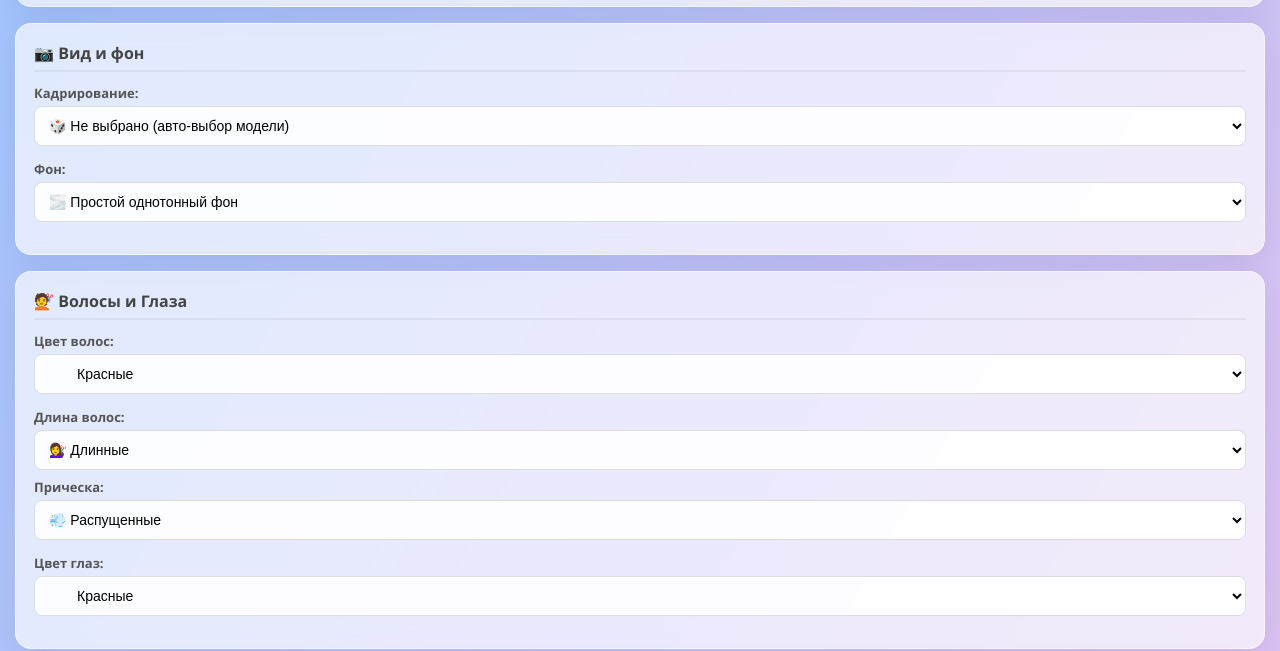
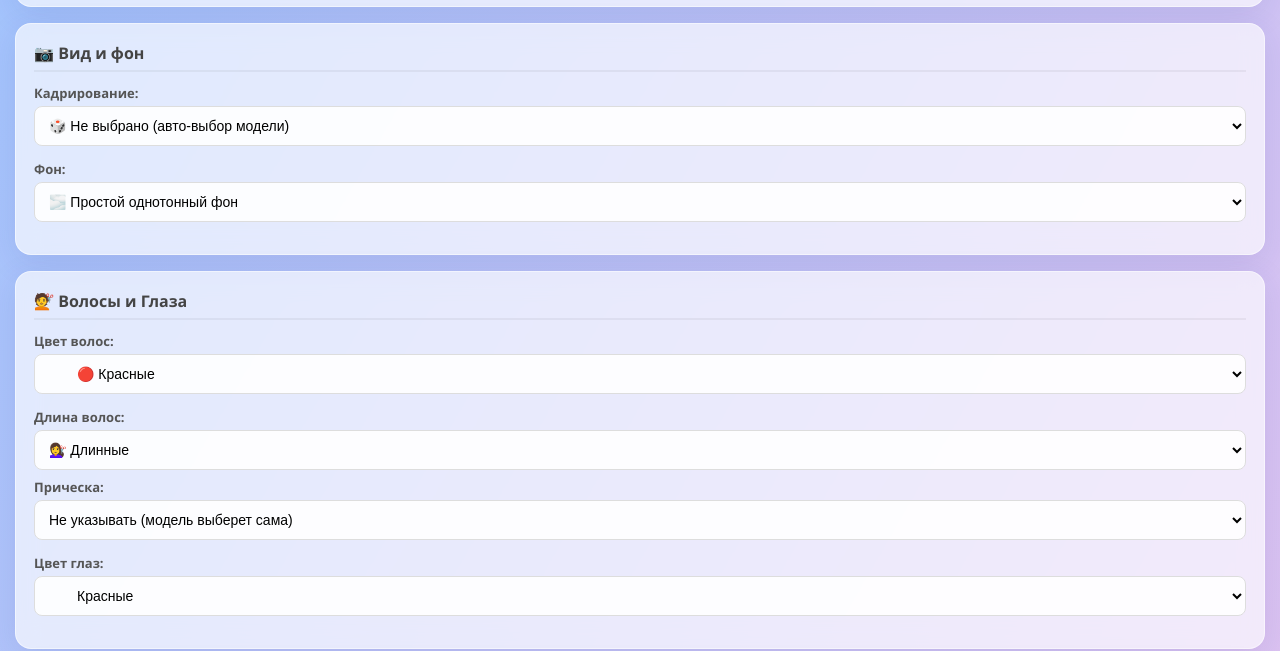
Before and after one commit to KotDurak/prompt_generator, a plain HTML site: page index.html in a window 1280 px wide. Shown: the part 150-801 px from the top of the page. Drawn offline with Linux system fonts and the light colour scheme; a script that the page names is missing.

Commit message:
add details

```diff
--- a/index.html
+++ b/index.html
@@ -50,19 +50,20 @@
     <h3>💇 Волосы и Глаза</h3>
     <div class="control">
         <label>Цвет волос:</label>
-        <select id="hair_color"  class="color-select">
-            <option value="red hair">Красные</option>
-            <option value="white hair">Белые</option>
-            <option value="silver hair">Серебряные</option>
-            <option value="black hair">Чёрные</option>
-            <option value="brown hair">Каштановые</option>
-            <option value="blonde hair">Блонд</option>
-            <option value="pink hair">Розовые</option>
-            <option value="blue hair">Синие</option>
-            <option value="green hair">Зелёные</option>
-            <option value="purple hair">Фиолетовые</option>
-            <option value="multicolor hair">Разноцветные</option>
-            <option value="lilac hair">Сиреневые</option>
+        <select id="hair_color" class="color-select">
+            <option value="red hair">🔴 Красные</option>
+            <option value="white hair">⚪ Белые</option>
+            <option value="silver hair">🩶 Серебряные</option>
+            <option value="black hair">⚫ Чёрные</option>
+            <option value="brown hair">🟤 Каштановые</option>
+            <option value="blonde hair">🟡 Блонд</option>
+            <option value="pink hair">🩷 Розовые</option>
+            <option value="light blue hair">🩵 Светло-голубые (Тзинчия)</option>
+            <option value="blue hair">🔵 Синие</option>
+            <option value="green hair">🟢 Зелёные</option>
+            <option value="purple hair">🟣 Фиолетовые</option>
+            <option value="multicolor hair">🌈 Разноцветные</option>
+            <option value="lilac hair">💜 Сиреневые</option>
             <option value="">— Свой вариант —</option>
         </select>
         <!-- СКРЫТ ПО УМОЛЧАНИЮ -->
@@ -77,12 +78,19 @@
         </select>
         <label style="margin-top: 8px; display: block;">Прическа:</label>
         <select id="hair_style">
-            <option value="">💨 Распущенные</option>
+            <option value="">Не указывать (модель выберет сама)</option>
+            <option value="simple hairstyle">💇 Простая причёска</option>
+            <option value="wavy hair">🌊 Волнистые волосы</option>
+            <option value="curly hair">🌀 Кудрявые волосы</option>
+            <option value="straight hair">📏 Прямые волосы</option>
             <option value="ponytail">🎀 Хвост</option>
+            <option value="high ponytail">🎀 Высокий хвост</option>
+            <option value="low ponytail">🎀 Низкий хвост</option>
             <option value="side ponytail">🎀 Хвост набок</option>
             <option value="twintails">👯 Два хвоста</option>
             <option value="twintails drill">🌀 Два хвоста-дрели</option>
             <option value="braids">🧶 Косы</option>
+            <option value="bun">🍡 Пучок</option>
             <option value="bob cut">💇 Каре</option>
             <option value="hime cut">👑 Химэ (принцесса)</option>
             <option value="drill hair">🌀 Спиральные локоны</option>
@@ -250,11 +258,23 @@
 
             <optgroup label="👗 Юбки (Классика аниме)">
                 <option value="pleated skirt">👗 Плиссированная юбка (школьная)</option>
+                <option value="plaid skirt">🏴‍☠️ Клетчатая юбка (шотландка)</option>
+                <option value="checkered skirt">🏁 Клетчатая юбка (простая)</option>
                 <option value="miniskirt">👗 Мини-юбка</option>
                 <option value="pencil skirt">👗 Юбка-карандаш</option>
                 <option value="frilled skirt">👗 Юбка с оборками</option>
-                <option value="long skirt"> Длинная юбка (макси)</option>
-                <option value="tiered skirt"> Многоярусная юбка</option>
+                <option value="long skirt">👗 Длинная юбка (макси)</option>
+                <option value="tiered skirt">👗 Многоярусная юбка</option>
+            </optgroup>
+
+            <optgroup label="🏴‍☠️ Комбо-юбки (готовые сочетания)">
+                <option value="pleated skirt, short skirt, plaid skirt">🏴‍☠️ Клетчатая плиссированная мини</option>
+                <option value="pleated skirt, plaid skirt">🏴‍☠️ Клетчатая плиссированная</option>
+                <option value="short skirt, plaid skirt">🏴‍☠️ Короткая клетчатая</option>
+                <option value="pleated skirt, short skirt, checkered skirt">🏁 Клетчатая плиссированная мини (простая)</option>
+                <option value="long skirt, frilled skirt">👗 Длинная с оборками</option>
+                <option value="miniskirt, frilled skirt">👗 Мини с оборками</option>
+                <option value="pencil skirt, short skirt">👗 Короткая юбка-карандаш</option>
             </optgroup>
 
             <optgroup label=" Нижнее белье и купальники">
@@ -366,6 +386,6 @@
 </div>
 
 <!-- Увеличиваем версию, чтобы браузер не кэшировал старый JS -->
-<script src="script.js?v=9"></script>
+<script src="script.js?v=10"></script>
 </body>
 </html>
--- a/script.js
+++ b/script.js
@@ -262,7 +262,7 @@ const colorMap = {
     'black hair': '#222222', 'brown hair': '#8b5a2b', 'blonde hair': '#ffe066',
     'pink hair': '#ff99cc', 'blue hair': '#4d94ff', 'green hair': '#4dff88',
     'purple hair': '#b366ff', 'multicolor hair': 'conic-gradient(red, yellow, lime, aqua, blue, magenta, red)',
-    'lilac hair': '#c8a2c8',
+    'lilac hair': '#c8a2c8',  'light blue hair': '#87ceeb',
     'red eyes': '#ff4d4d', 'blue eyes': '#4d94ff', 'green eyes': '#4dff88',
     'golden eyes': '#ffd700', 'purple eyes': '#b366ff', 'pink eyes': '#ff99cc',
     'cyan eyes': '#00ffff', 'yellow eyes': '#ffff4d', 'white eyes': '#f0f0f0',
```
